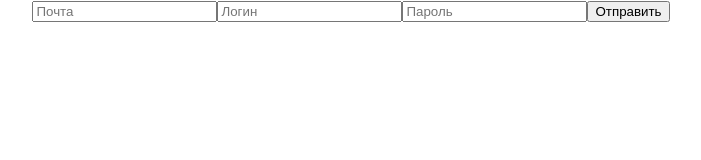
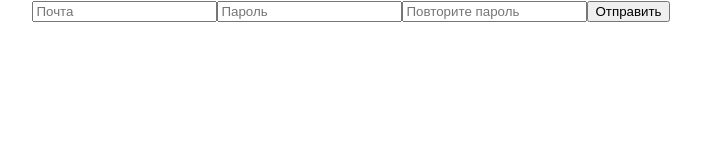
Before and after one commit to Buretos/react-4, a React (Create React App) app in the folder my-app/: page / in a window 1280 px wide. Shown: the top 160 px of the page, without its empty margins (289-990 px from the left). Built offline with nearby package versions, Linux system fonts and the light colour scheme.

Commit message:
Initial form-1

```diff
--- a/my-app/src/App.js
+++ b/my-app/src/App.js
@@ -7,12 +7,12 @@ const sendData = (formData) => {
 
 export const App = () => {
 	const [email, setEmail] = useState('');
-	const [login, setLogin] = useState('');
-	const [password, setPassword] = useState('');
+	const [password1, setPassword1] = useState('');
+	const [password2, setPassword2] = useState('');
 
 	const onSubmit = (event) => {
 		event.preventDefault();
-		sendData({ email, login, password });
+		sendData({ email, password1, password2 });
 	};
 
 	return (
@@ -26,18 +26,18 @@ export const App = () => {
 					onChange={({ target }) => setEmail(target.value)}
 				/>
 				<input
-					type="text"
-					name="login"
-					value={login}
-					placeholder="Логин"
-					onChange={({ target }) => setLogin(target.value)}
+					type="password"
+					name="password1"
+					value={password1}
+					placeholder="Пароль"
+					onChange={({ target }) => setPassword1(target.value)}
 				/>
 				<input
 					type="password"
-					name="password"
-					value={password}
-					placeholder="Пароль"
-					onChange={({ target }) => setPassword(target.value)}
+					name="password2"
+					value={password2}
+					placeholder="Повторите пароль"
+					onChange={({ target }) => setPassword2(target.value)}
 				/>
 				<button type="submit">Отправить</button>
 			</form>
```
